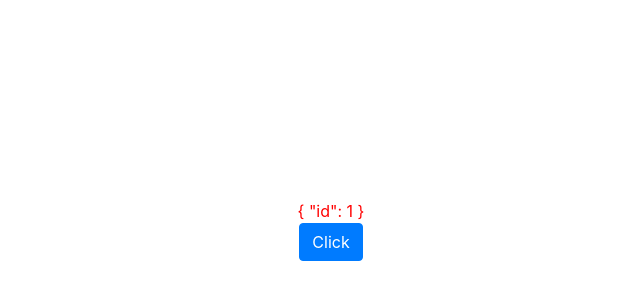
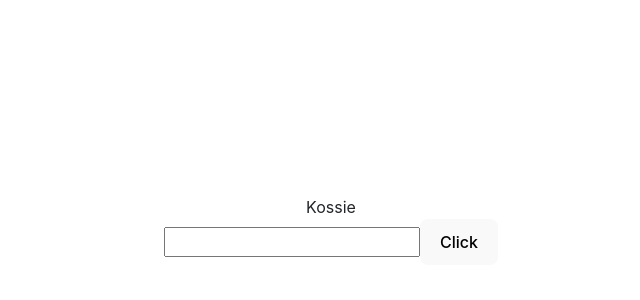
Before and after one commit to gydud25416/Study_VueJS3, a Vue app in the folder vue3-project/: page / in a window 1280 px wide. Shown: the part 170-470 px from the top of the page, without its empty margins (309-949 px from the left). Built offline with nearby package versions, Linux system fonts and the light colour scheme.

Commit message:
[Sec1:08] 데이터 바인딩

```diff
--- a/vue3-project/src/App.vue
+++ b/vue3-project/src/App.vue
@@ -1,36 +1,33 @@
 <template>
-  <div class="name">
-    {{ name }}
-    </div>
-    <button v-on:click="updateName" class="btn btn-primary">Click</button>
+  <div :class="nameClass">{{name}}</div>
+  <input :type="type" :value="name">
+  <button @click="updateName">Click</button>
 </template>
 
 <script>
-import { reactive } from 'vue';
+import { ref } from 'vue';
 export default {
   setup(){
-    let name = reactive({
-      id: 1
-    });
+    const name = ref('Kossie');
+    const type = ref('number');
+    const nameClass = ref('');
 
-    // const greeting = (name) =>{
-    //   return 'Hello, ' + name;
-    // };
+    const updateName = () => {
+      name.value = 'Coder';
+      type.value = 'text';
+      nameClass.value = 'name'
+    }
+    return({
+      name,
+      updateName,
+      type,
+      nameClass,
+    })
 
-    // const greet = greeting(name)
-
-    const updateName = () =>{
-      name.id = 2;
-    }
-
-    return {
-      name ,
-      updateName
-    }
   }
 }
 </script>
 
 <style>
-  .name { color: red; }
+  .name{color:red;}
 </style>
```
